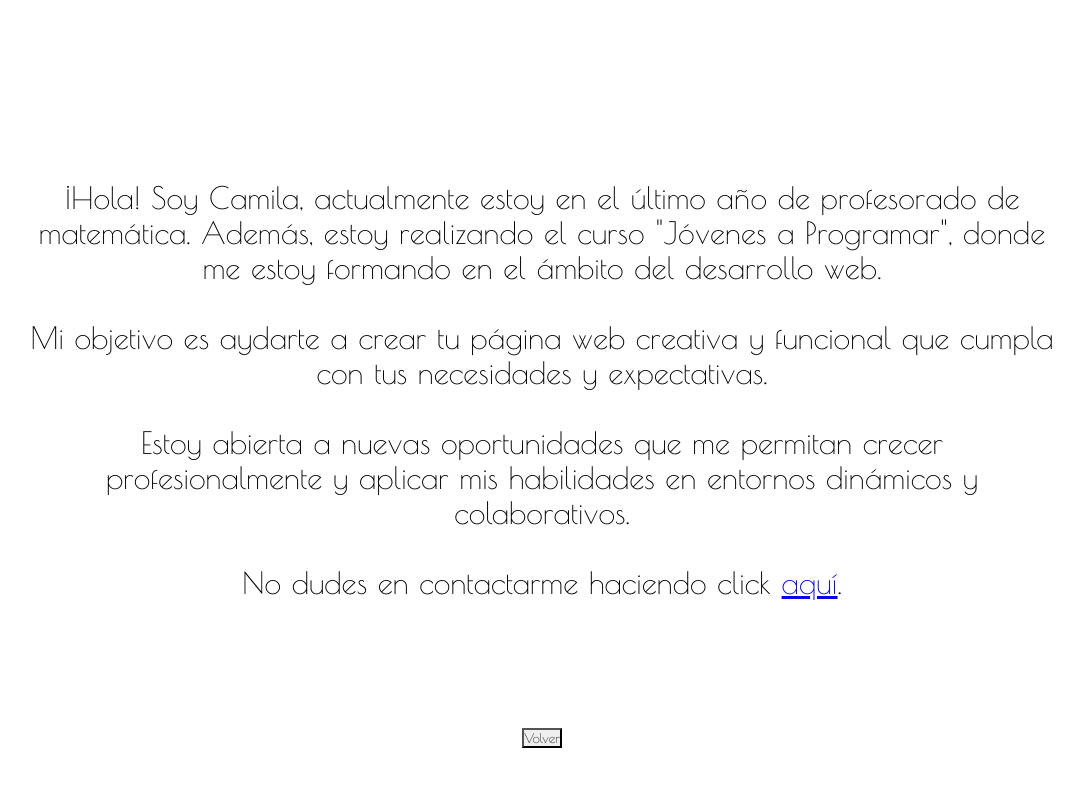
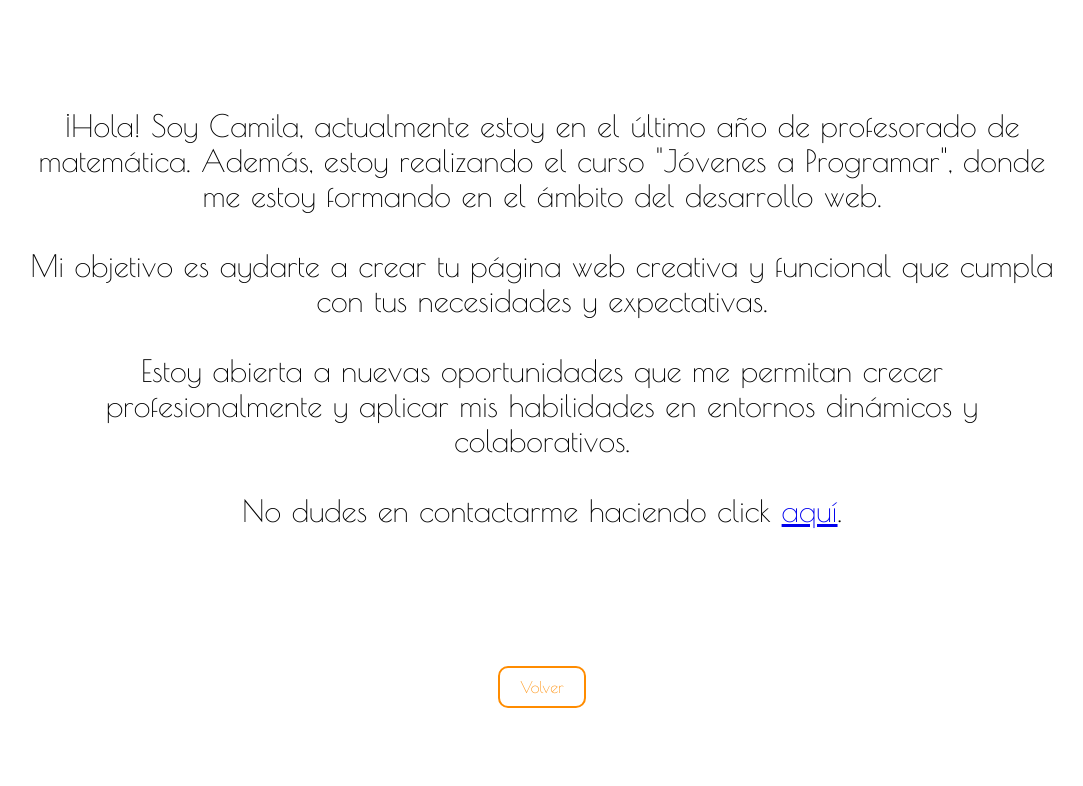
Before and after one commit to CamilaLopezR/CamilaLopezR.github.io, a plain HTML site: page sobremi.html in a window 1280 px wide. Shown: the whole page, without its empty margins (98-1181 px from the left). Drawn offline with Linux system fonts and the light colour scheme.

Commit message:
cambios ahora si

```diff
--- a/sobremi.html
+++ b/sobremi.html
@@ -32,7 +32,7 @@
         }
     </script>
 
-    <div class="volver">
+    <div class="botones">
     <button onclick= "location.href ='index.html'"> Volver </button>
     </div>
 
```
